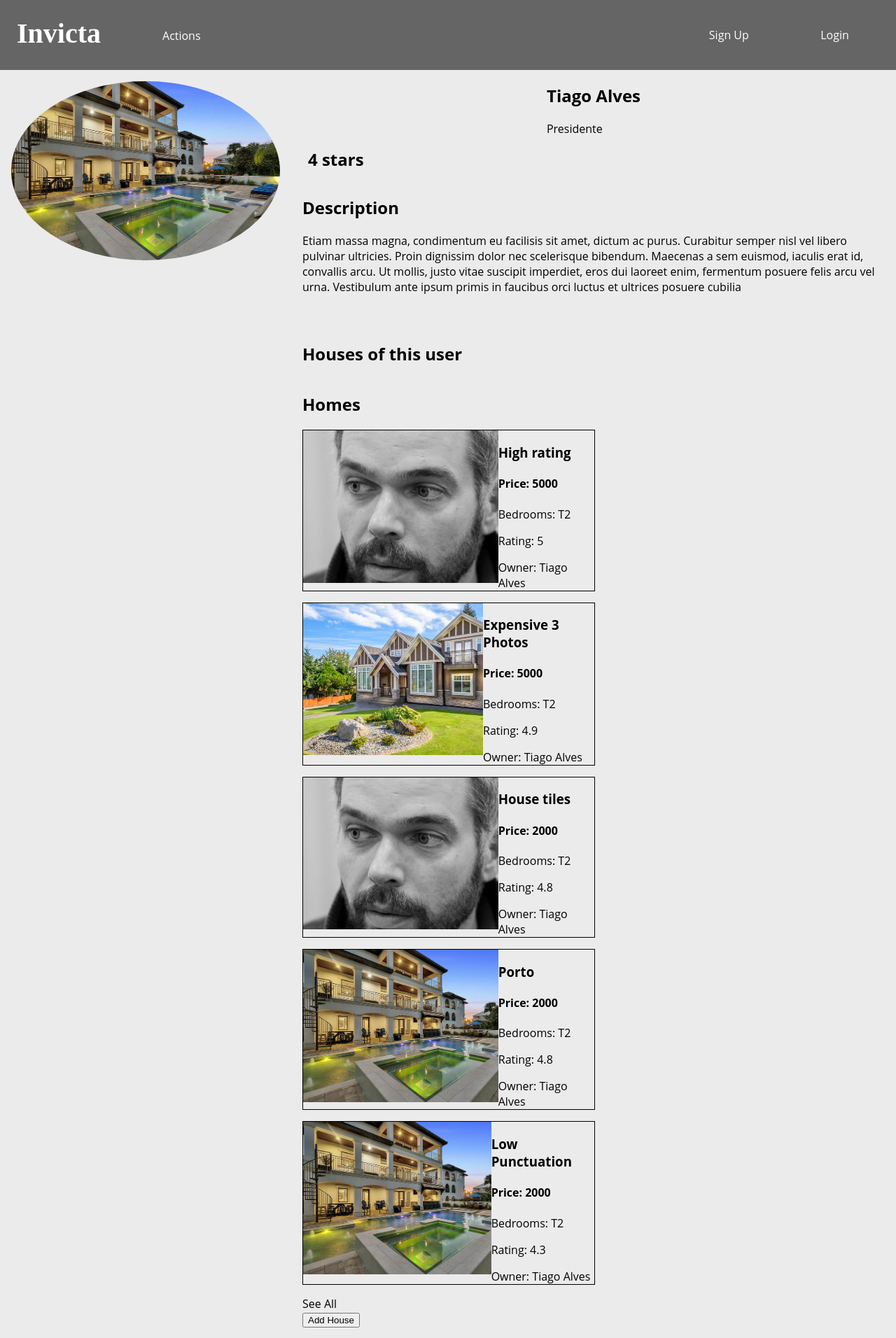
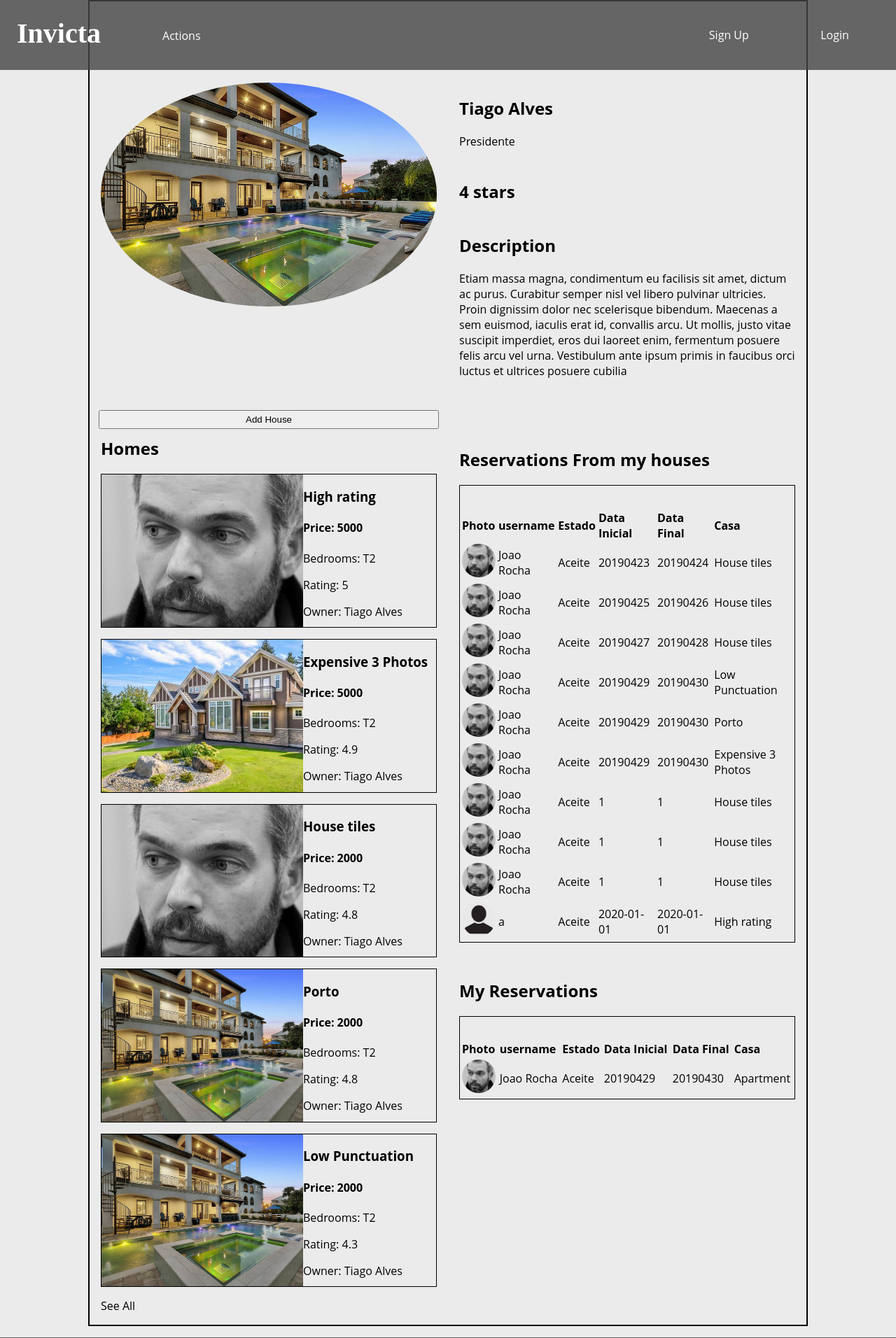
Before and after one commit to tiago-falves/Real-Estate-Website, a PHP site: page /Imobiliaria/profile.php?id=2 in a window 1280 px wide. Shown: the top 1912 px of the page at 70% size. Run offline with PHP 8.4, Linux system fonts and the light colour scheme; data comes from the database, SQL or seed files in the repository.

Commit message:
Cheanged profile css

```diff
--- a/Css/profile.css
+++ b/Css/profile.css
@@ -5,27 +5,43 @@ body{
 
 #profile{
     display: grid;
-    grid-template-columns: [left] 1fr [middle] 3fr [right] ;
-    grid-template-rows: [top] auto [name] auto [stars] auto [middle] auto [middleBottom] auto [bottom];
+    grid-template-columns: [left] 1fr [middle] 2fr [right] ;
+    grid-template-rows: [top] auto  [middle] auto [bottom];
     text-align: left;
+    border: black solid 2px;
+    width: 80%;
+    height: 80%;
+    margin: auto;
 }
 
 #profile > *{
     margin: 1em;
+
+}
+
+#rating{
+    padding-top: 1em;
+    padding-bottom: 1em;
 }
 
 
 #profile > img{
-    width: 30vw;
+    width: 30em;
     margin: 1em;
-
     border-radius: 50%;
-
     grid-area: top / left / middle / middle;
 }
 
+#ProfileInformation{
 
-#RecentVisits img{
+    grid-area: middle / left / middle / middle;
+}
+
+
+#ListHouses{
+    grid-area: top / middle / middle / right;
+}
+#ListHouses img{
     width: 20em;
 }
 
@@ -37,17 +53,8 @@ body{
     width: 100%;
 }
 
-#profile > header {
-    margin: auto;
-}
-#profile > article {
-    grid-area: stars / middle / middle / end;
-}
 
-#rating {
-    grid-area: name / middle / stars / end;
-    margin: 0em 1em;
-}
+
 
 #profile > form{
     display: flex;
@@ -57,8 +64,8 @@ body{
 }
 #photoUpload{
     padding-top: 10vh;
-    grid-column: 1 / span 1;
-    grid-row: 2 / span 1;
+    /* grid-column: 1 / span 1;
+    grid-row: 2 / span 1; */
 }
 #profile > form input , #profile > form textarea{
     margin-bottom: 2em;
@@ -66,12 +73,12 @@ body{
 }
 
 #profile > section:nth-child(3){
-    grid-column: 1 / span 1;
-    grid-row: 2 / span 1;
+    /* grid-column: 1 / span 1;
+    grid-row: 2 / span 1; */
     padding-top: 50vh;
 }
 #comments {
-    grid-area: middle / left / middlebottom / middle;
+    /* grid-area: middle / left / middlebottom / middle; */
     margin: 1em;
 }
 
@@ -84,19 +91,11 @@ body{
 
 
 
-#RecentVisits{
-    grid-area: middle / middle / middleBottom / end;
+
+#Reservations {
+    grid-area: middle / middle / bottom / right;
+    padding-top: 2em;
 }
-
-footer{
-    grid-area: middleBottom / left / bottom / right;
-}
-
-
-
-/* #RecentVisits > section >header{
-    position: absolute;
-} */
 #Reservations > tbody  td:nth-child(1) > a > img{
     max-width: 3em;
     height: auto;
@@ -112,15 +111,18 @@ footer{
 
 
 #ListHouses{
+    padding-top:1em ;
     background: #ebebeb;
+    grid-area: middle / left / bottom / middle;
     display: flex;
     flex-direction: column;
+    max-width: 50;
 }
 
 #ListHouses > .House{
     display: flex;
     margin-bottom: 1em;
-    width: 50%;
+    /* width: 50%; */
     border: 1px solid black;
 }
 
@@ -128,12 +130,18 @@ footer{
 /* padding: 0 0 0 225px; */
 
 #ListHouses > section > a > img {
-    max-width: 90%;
+    max-width: 100%;
+    max-height: 100%;
     margin: 1em;
 
 
 }
 
 #ListHouses > section > a {
-        width: 50%;
+    width: 50%;
 }
+
+#profile > button{
+    grid-area: middle / left / bottom / middle;
+    max-height: 2em;
+}
--- a/templates/user/profile.php
+++ b/templates/user/profile.php
@@ -16,12 +16,12 @@ $reservationsMyHouses = getReservationsUserHouses($profile['id']);
 $myReservations = getClientReservations($profile['id']);?>
 
 <div id = "profile">
-    <header>
+    <img src= '../Images/<?php echo $profilePicture['path']; ?>' alt="ProfilePicture">
+    <section id = ProfileInformations>
         <h2><?php echo $profile['userName'] ?></h2>
         <p class="title"><?php echo $profile['title'] ?></p>
         <!-- <p>Harvard University</p> -->
-    </header>
-    <img src= '../Images/<?php echo $profilePicture['path']; ?>' alt="ProfilePicture">
+
         <h2 id = "rating"><?php echo $profile['rating'] ?> stars</h2>
         <article class = Description>
             <header>
@@ -29,15 +29,18 @@ $myReservations = getClientReservations($profile['id']);?>
             </header>
             <p><?php echo $profile['userDescription'] ?></p>
         </article>
-    <div id="RecentVisits">
-        <header>
-            <h2>Houses of this user</h2>
-        </header>
+    </section>
+
+
     <?php draw_homes($homes);?>
     <button onclick="location.href = 'addHouse.php'" type="button">Add House</button>
+    <section>
+
+
     <?php
     draw_reservations($reservationsMyHouses,false);
     draw_reservations($myReservations,true);
     ?>
+    </section>
+
 </div>
-</div>
```
Lines whose indentation alone changed are shown as unchanged.
